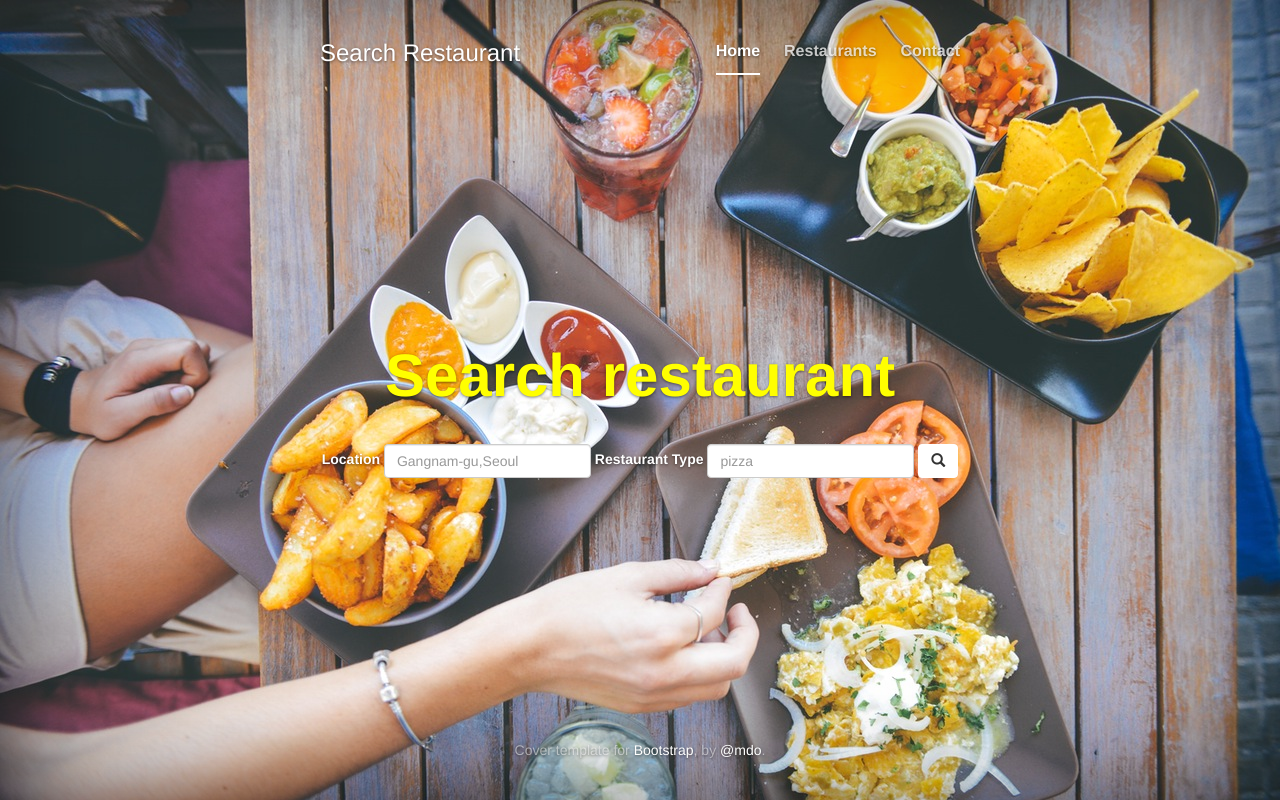
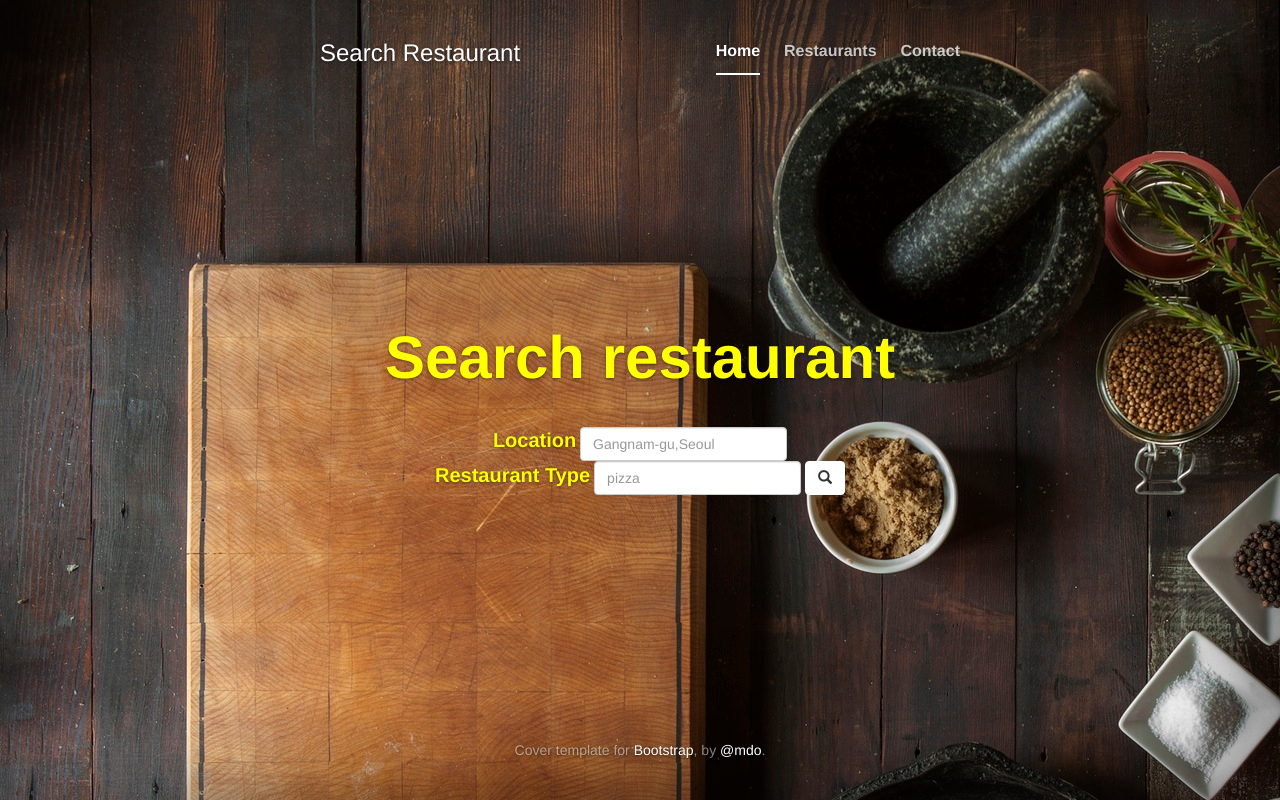
Before and after one commit to hassanabidpk/searchrestaurant, a Django app: page / in a window 1280 px wide. Run offline with Django 3.2, Linux system fonts and the light colour scheme; some libraries are stand-ins or nearby versions.

Commit message:
improve layout of web homepage

```diff
--- a/django/searchrestaurant/search/static/search/css/style_b.css
+++ b/django/searchrestaurant/search/static/search/css/style_b.css
@@ -34,7 +34,7 @@
   color: #fff;
   text-align: center;
   text-shadow: 0 1px 3px rgba(0,0,0,.5);
-  background-image: url('../images/food_main.jpg');
+  background-image: url('../images/food_kitchen.jpg');
 }
 
 /* Extra markup and styles for table-esque vertical and horizontal centering */
--- a/django/searchrestaurant/search/templates/search/index.html
+++ b/django/searchrestaurant/search/templates/search/index.html
@@ -41,11 +41,11 @@
             <h1 class="cover-heading">Search restaurant</h1>
             <form class="form-inline" style="margin-top: 35px;" action="{% url 'search:result' %}" method="get">
               <div class="form-group">
-                <label for="location">Location</label>
+                <label for="location" style="font-size:20px; color:yellow;">Location</label>
                 <input type="text" name="location" class="form-control" id="location" placeholder="Gangnam-gu,Seoul" required>
               </div>
               <div class="form-group" >
-                <label for="rtype">Restaurant Type</label>
+                <label for="rtype" style="font-size:20px; color:yellow;">Restaurant Type</label>
                 <input type="text" class="form-control" name="rtype" id="rtype" placeholder="pizza" required>
               </div>
               <button type="submit" class="btn btn-default"><span class="glyphicon glyphicon-search" aria-hidden="true"></span></button>
```
Also changed, not shown: django/searchrestaurant/search/static/search/images/food_kitchen.jpg (added), images/website.png.
